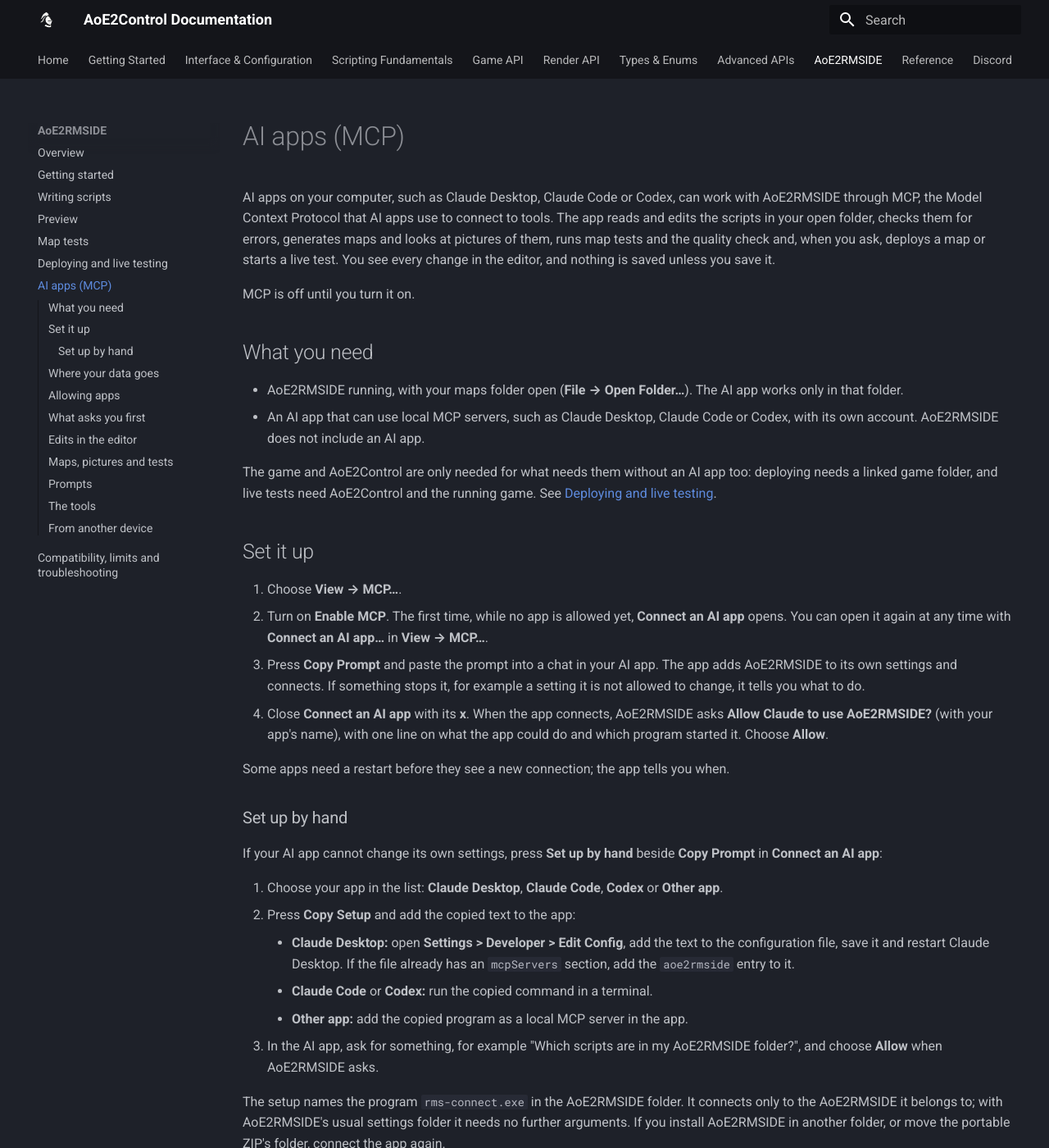
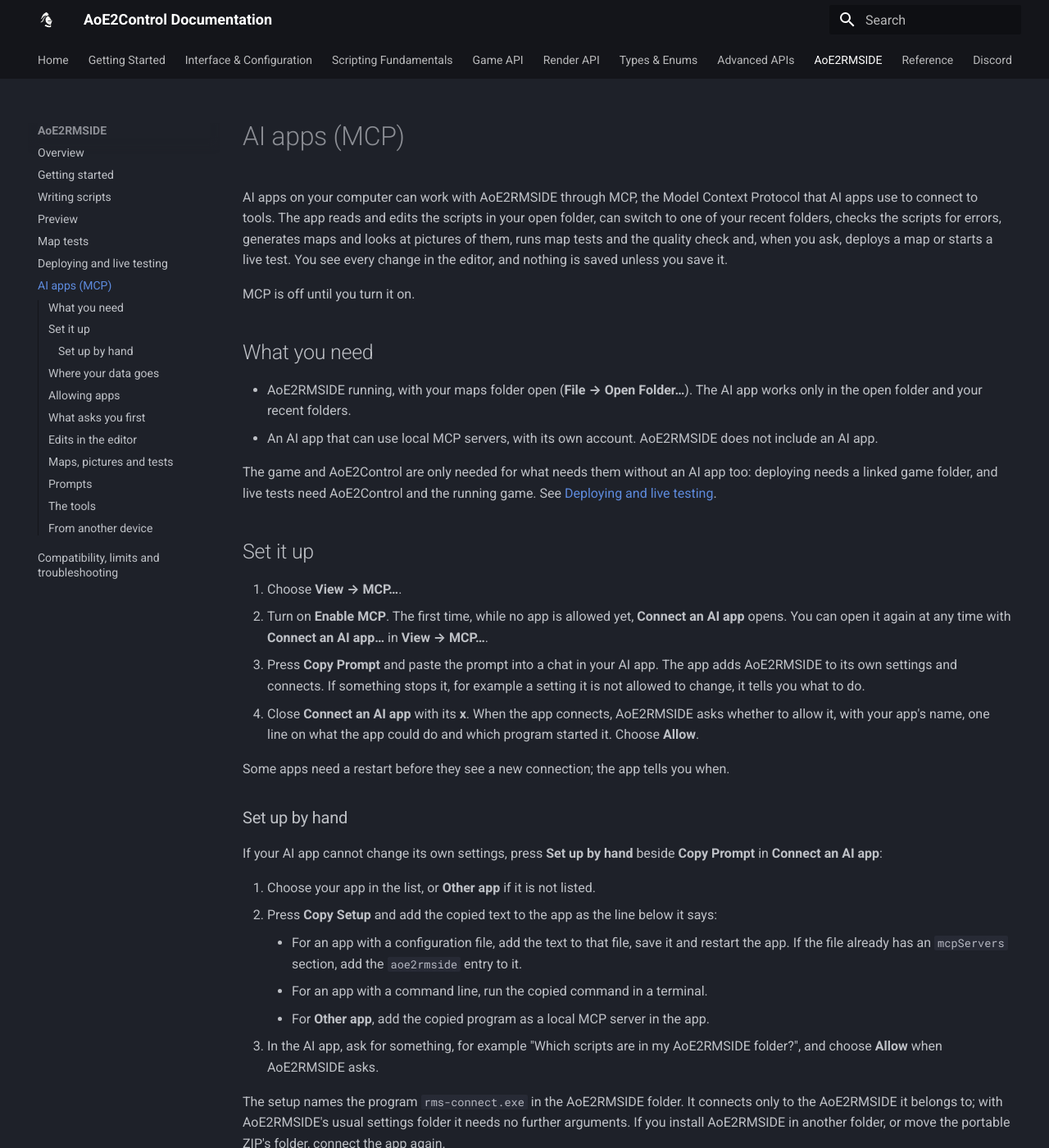
Before and after one commit to aoe2control/aoe2control.github.io, an MkDocs documentation site: the page built from docs/aoe2rmside/ai-apps.md, in a window 1280 px wide and 1400 px high. Shown: the whole window at 82% size. Built offline with MkDocs 1.6.1 and Material for MkDocs 9.7.7, drawn with Linux system fonts in a browser that asks for light colours; some of the changed text lies outside the part shown.

Commit message:
Document AoE2RMSIDE 1.5.1
Explorer copy, cut and paste, F2 and Delete, and the Switch Folder menu.
AI apps can switch to recent folders (list_folders, open_folder). The
selection list shows game object IDs. Back to restores the map from before
a replay. The AI apps pages no longer name AI apps.

Co-Authored-By: Claude Opus 5.5 <noreply@anthropic.com>

```diff
--- a/docs/aoe2rmside/ai-apps.md
+++ b/docs/aoe2rmside/ai-apps.md
@@ -1,13 +1,13 @@
 ---
-description: "Connect an AI app such as Claude to AoE2RMSIDE through MCP: it reads and edits your scripts, generates maps, looks at pictures of them, runs map tests and the quality check, and when you ask deploys maps and starts live tests."
+description: "Connect an AI app to AoE2RMSIDE through MCP: it reads and edits your scripts, generates maps, looks at pictures of them, runs map tests and the quality check, and when you ask deploys maps and starts live tests."
 ---
 
 # AI apps (MCP)
 
-AI apps on your computer, such as Claude Desktop, Claude Code or Codex, can work
-with AoE2RMSIDE through MCP, the Model Context Protocol that AI apps use to
-connect to tools. The app reads and edits the scripts in your open folder,
-checks them for errors, generates maps and looks at pictures of them, runs
+AI apps on your computer can work with AoE2RMSIDE through MCP, the Model
+Context Protocol that AI apps use to connect to tools. The app reads and
+edits the scripts in your open folder, can switch to one of your recent
+folders, checks the scripts for errors, generates maps and looks at pictures of them, runs
 map tests and the quality check and, when you ask, deploys a map or starts a
 live test. You see
 every change in the editor, and nothing is saved unless you save it.
@@ -17,9 +17,9 @@ MCP is off until you turn it on.
 ## What you need
 
 - AoE2RMSIDE running, with your maps folder open (**File → Open Folder…**).
-  The AI app works only in that folder.
-- An AI app that can use local MCP servers, such as Claude Desktop, Claude
-  Code or Codex, with its own account. AoE2RMSIDE does not include an AI app.
+  The AI app works only in the open folder and your recent folders.
+- An AI app that can use local MCP servers, with its own account.
+  AoE2RMSIDE does not include an AI app.
 
 The game and AoE2Control are only needed for what needs them without an AI
 app too: deploying needs a linked game folder, and live tests need
@@ -37,9 +37,8 @@ AoE2Control and the running game. See
    stops it, for example a setting it is not allowed to change, it tells you
    what to do.
 4. Close **Connect an AI app** with its **x**. When the app connects,
-   AoE2RMSIDE asks **Allow Claude to use AoE2RMSIDE?** (with your app's
-   name), with one line on what the app could do and which program started
-   it. Choose **Allow**.
+   AoE2RMSIDE asks whether to allow it, with your app's name, one line on
+   what the app could do and which program started it. Choose **Allow**.
 
 Some apps need a restart before they see a new connection; the app tells
 you when.
@@ -49,15 +48,15 @@ you when.
 If your AI app cannot change its own settings, press **Set up by hand**
 beside **Copy Prompt** in **Connect an AI app**:
 
-1. Choose your app in the list: **Claude Desktop**, **Claude Code**,
-   **Codex** or **Other app**.
-2. Press **Copy Setup** and add the copied text to the app:
-    - **Claude Desktop:** open **Settings > Developer > Edit Config**, add the
-      text to the configuration file, save it and restart Claude Desktop. If
-      the file already has an `mcpServers` section, add the `aoe2rmside`
-      entry to it.
-    - **Claude Code** or **Codex:** run the copied command in a terminal.
-    - **Other app:** add the copied program as a local MCP server in the app.
+1. Choose your app in the list, or **Other app** if it is not listed.
+2. Press **Copy Setup** and add the copied text to the app as the line below
+   it says:
+    - For an app with a configuration file, add the text to that file, save
+      it and restart the app. If the file already has an `mcpServers`
+      section, add the `aoe2rmside` entry to it.
+    - For an app with a command line, run the copied command in a terminal.
+    - For **Other app**, add the copied program as a local MCP server in the
+      app.
 3. In the AI app, ask for something, for example "Which scripts are in my
    AoE2RMSIDE folder?", and choose **Allow** when AoE2RMSIDE asks.
 
@@ -72,8 +71,9 @@ Start AoE2RMSIDE and ask again; you do not need to restart the AI app.
 ## Where your data goes
 
 The AI app sees the scripts, maps and pictures it asks for, and only from
-your open folder, never your game folder, your game profiles or the game's
-own maps. The app's provider handles that data under its own terms.
+your open folder and your recent folders, never your game folder, your game
+profiles, the game's own maps or mod folders. A game or mod folder in your
+recent folders is not offered to the app. The app's provider handles that data under its own terms.
 
 To disconnect every AI app, turn off **Enable MCP**.
 
@@ -93,10 +93,10 @@ others. **Remove** disconnects an app and forgets it; it asks again the next
 time it connects. **Connect an AI app…** below the list connects another
 app.
 
-While an app is connected, the right end of the Output panel's bar shows it,
-for example **Claude connected**, or **Claude is working** while a request
-runs. Click it to open **View → MCP…**. The Output panel lists every request
-of the app in one line, such as **Claude: edited maps/oasis.rms**, without
+While an app is connected, the right end of the Output panel's bar shows its
+name with **connected**, or with **is working** while a request runs. Click
+it to open **View → MCP…**. The Output panel lists every request of the app
+in one line after the app's name, such as **edited maps/oasis.rms**, without
 file contents.
 
 ## What asks you first
@@ -104,11 +104,12 @@ file contents.
 | What the app does | Does AoE2RMSIDE ask you? |
 |---|---|
 | Read, edit and create files in the open folder | No. Edits stay unsaved in the editor. |
+| Switch to one of your recent folders | No. Open tabs stay open with their unsaved changes. |
 | Save files | The app can save only when **Let AI apps save files** is on in **View → MCP…**. |
 | Check scripts, generate maps, take pictures, run map tests | No |
 | Deploy a map as a new mod, or again into a mod it deployed in this session | No. The editor shows a notice, and Output lists it. |
 | Deploy into a mod it did not deploy in this session | Yes: **Replace the mod "…"?** |
-| Start a live test | Yes, each time: **Start a live test for Claude?** with **Start Live Test**. With **Allow for this session** on, later live tests of that app start without asking until AoE2RMSIDE restarts. |
+| Start a live test | Yes, each time: **Start a live test for …?** (with the app's name) with **Start Live Test**. With **Allow for this session** on, later live tests of that app start without asking until AoE2RMSIDE restarts. |
 | Deploy or live test a map the game can crash on with other seeds or lobby settings | Yes, with the same warning as your own deploy (**Deploy Anyway**) or live test (**Start Anyway**). |
 
 The app deploys and starts live tests only when you ask it to. A live test
@@ -123,8 +124,8 @@ After you answer, tell the app to continue.
 
 - An edit opens the file in a tab in the background; the tab you work in
   stays active.
-- The tab of a file the app changed is marked. Its tooltip says, for example,
-  **Edited by Claude, not saved**, with the reason the app gave. The changed
+- The tab of a file the app changed is marked. Its tooltip says that the app
+  edited it and that it is not saved, with the reason the app gave. The changed
   lines are highlighted for a few seconds.
 - **Ctrl+Z** in the tab undoes one change of the app in one step.
 - You save as usual. With **Let AI apps save files** on, the app can save
@@ -134,9 +135,8 @@ After you answer, tell the app to continue.
 ## Maps, pictures and tests
 
 - **Maps:** when the app generates a map, it appears in the preview, and
-  Output lists the run with the app's name, for example
-  **Claude · oasis.rms**. Your Run settings stay as they are, including a
-  kept seed.
+  Output lists the run with the app's name and the script's name. Your Run
+  settings stay as they are, including a kept seed.
 - **Showing a map:** when you ask the app to show you a map, it runs as your
   own Run does. Settings it suggests are set in the Run menu, and Output says
   that they were set by the app.
@@ -172,6 +172,7 @@ What the AI app can do, in plain words:
 | Tool | What it does |
 |---|---|
 | `ide_status` | Sees the open folder, the open tabs, the Run settings, whether AoE2RMSIDE is busy, and whether deploying and live tests are available. |
+| `list_folders`, `open_folder` | Lists your recent folders and opens one of them instead of the open folder. |
 | `list_files`, `read_file` | Lists and reads the scripts in the open folder, with your unsaved text. |
 | `edit_file`, `create_file` | Changes or creates a script; the change stays unsaved in a tab. |
 | `save_file` | Saves a tab, only when **Let AI apps save files** is on. |
```
Also changed, not shown: docs/aoe2rmside/getting-started.md (+12 -1 lines), docs/aoe2rmside/index.md (+1 -1 lines), docs/aoe2rmside/map-tests.md (+2 -1 lines), docs/aoe2rmside/preview.md (+4 -0 lines).
